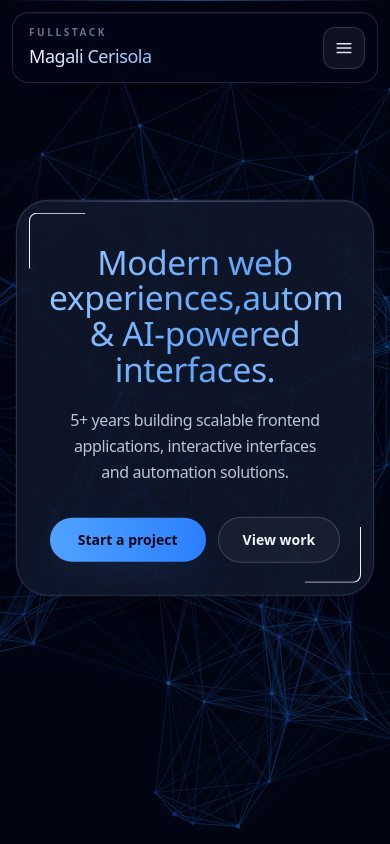
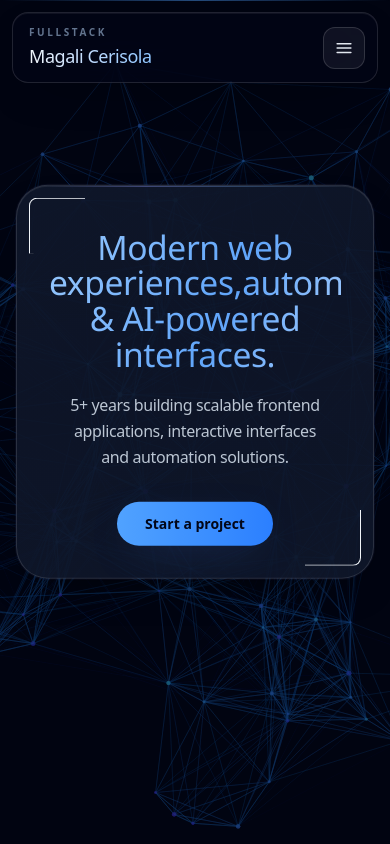
Before and after one commit to maguiceri/web-freelance, a Next.js app: page / in a window 390 px wide. Shown: the top 844 px of the page. Built offline with nearby package versions, Linux system fonts and the light colour scheme.

Commit message:
fix section

```diff
--- a/app/page.tsx
+++ b/app/page.tsx
@@ -108,7 +108,7 @@ export default function Home() {
       {/* Hero: text panel + portrait side by side, centered */}
       <section
         id="top"
-        className="relative isolate mx-auto flex min-h-[calc(100dvh-5rem)] max-w-5xl scroll-mt-28 flex-col items-center justify-center px-4 pb-16 pt-24 text-slate-100 md:min-h-[calc(100dvh-4rem)] md:pb-24 md:pt-28"
+        className="relative isolate mx-auto flex min-h-[calc(100dvh-5rem)] max-w-5xl scroll-mt-28 flex-col items-center justify-center px-4 py-16 text-slate-100 md:min-h-[calc(100dvh-4rem)] md:pb-24 md:pt-28"
       >
         <div className="flex w-full flex-col gap-5 lg:flex-row lg:items-stretch">
 
@@ -131,12 +131,6 @@ export default function Home() {
                 className="inline-flex items-center justify-center rounded-full bg-gradient-to-r from-blue-400 to-blue-500 px-7 py-3 text-sm font-semibold text-slate-950 shadow-[0_12px_40px_-18px_rgba(59,130,246,0.55)] outline-none transition duration-150 hover:brightness-110 motion-safe:hover:scale-[1.02] active:scale-[0.98] focus-visible:ring-2 focus-visible:ring-blue-200 focus-visible:ring-offset-2 focus-visible:ring-offset-slate-950 sm:px-8 sm:text-[15px]"
               >
                 Start a project
-              </Link>
-              <Link
-                href="#projects"
-                className="inline-flex items-center justify-center rounded-full border border-white/18 bg-white/[0.04] px-6 py-3 text-sm font-semibold text-slate-100 outline-none transition duration-150 hover:border-blue-300/35 hover:bg-white/[0.07] focus-visible:ring-2 focus-visible:ring-blue-200/80 focus-visible:ring-offset-2 focus-visible:ring-offset-slate-950 sm:px-7 sm:text-[15px]"
-              >
-                View work
               </Link>
             </div>
           </div>
```
